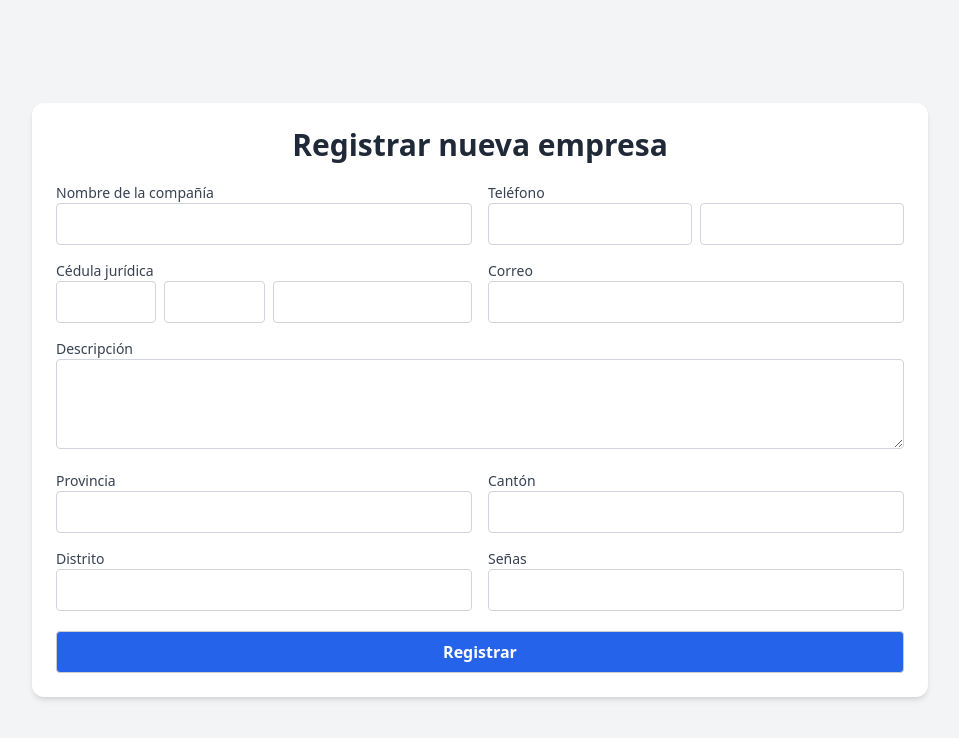
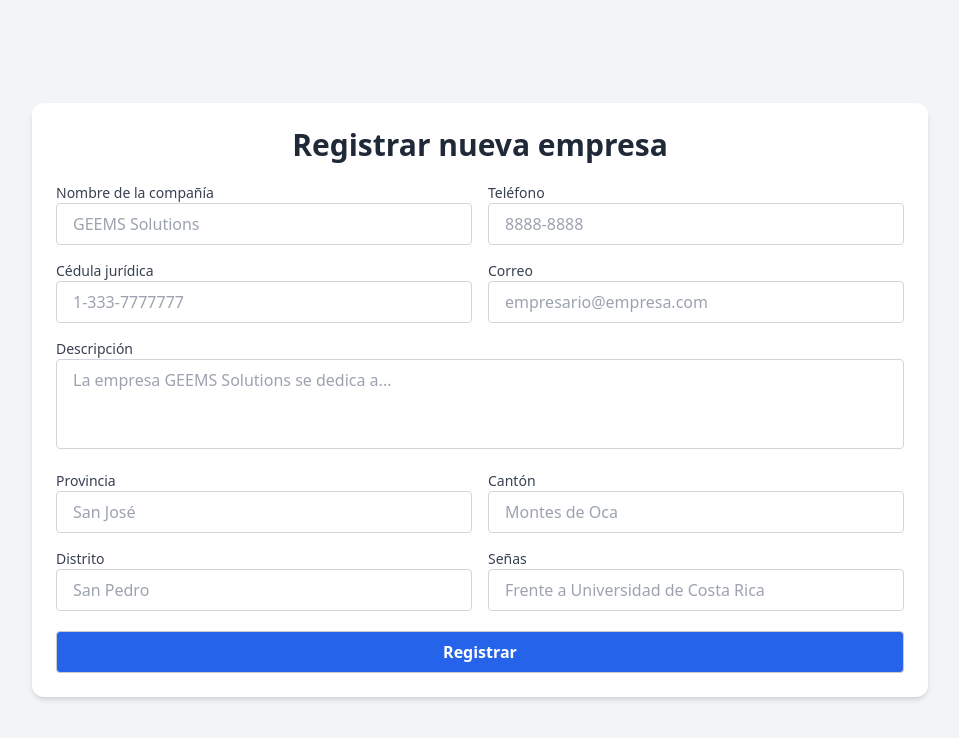
Before and after one commit to gabrielzv/GEEMS, a Vue app in the folder sprint 2/frontend/: page /registroEmpresa in a window 1280 px wide. Shown: the top 738 px of the page, without its empty margins (160-1119 px from the left). Built offline with nearby package versions, Linux system fonts and the light colour scheme.

Commit message:
Corrigiendo lo mencionado por la profesora en el sprint review, eliminando comentarios innecesarios y cambiando la manera en la que se indica al usuario la invalidez de los datos

```diff
--- a/sprint 2/frontend/src/components/RegistroEmpresa.vue
+++ b/sprint 2/frontend/src/components/RegistroEmpresa.vue
@@ -10,7 +10,6 @@
       </p>
 
       <div class="grid grid-cols-2 gap-4">
-        <!-- Nombre de la compañía -->
         <div>
           <label for="nombre" class="block text-sm font-medium text-gray-700">
             Nombre de la compañía
@@ -20,65 +19,42 @@
             id="nombre"
             v-model="empresa.nombre"
             maxlength="90"
-            placeholder=""
-            class="w-full px-4 py-2 rounded border border-gray-300 focus:outline-none focus:ring-2 focus:ring-blue-300"
+            placeholder="GEEMS Solutions"
+            :class="inputClass(errores.nombreVacio || errores.nombreDuplicado)"
           />
+          <p v-if="errores.nombreVacio" class="text-sm text-red-500 mt-1">{{ errores.nombreVacio }}</p>
+          <p v-if="errores.nombreDuplicado" class="text-sm text-red-500 mt-1">{{ errores.nombreDuplicado }}</p>
         </div>
-
-        <!-- Teléfono -->
         <div>
           <label class="block text-sm font-medium text-gray-700">
             Teléfono
           </label>
-          <div class="flex space-x-2">
           <input
             type="text"
-              v-model="telefonoParte1"
-              maxlength="4"
-              placeholder=""
-              class="w-1/2 px-4 py-2 rounded border border-gray-300 focus:outline-none focus:ring-2 focus:ring-blue-300"
+            v-model="telefono"
+            maxlength="9"
+            placeholder="8888-8888"
+            :class="inputClass(errores.telefonoFormatoInvalido || errores.telefono)"
           />
-            <input
-              type="text"
-              v-model="telefonoParte2"
-              maxlength="4"
-              placeholder=""
-              class="w-1/2 px-4 py-2 rounded border border-gray-300 focus:outline-none focus:ring-2 focus:ring-blue-300"
-            />
+          <p v-if="errores.telefonoVacio" class="text-sm text-red-500 mt-1">{{ errores.telefonoVacio }}</p>
+          <p v-if="errores.telefonoFormatoInvalido && !errores.telefonoVacio" class="text-sm text-red-500 mt-1">{{ errores.telefonoFormatoInvalido }}</p>
+
         </div>
-        </div>
-
-        <!-- Cédula jurídica -->
         <div>
           <label class="block text-sm font-medium text-gray-700">
             Cédula jurídica
           </label>
-          <div class="flex space-x-2">
           <input
             type="text"
-              v-model="cedulaParte1"
-              maxlength="1"
-              placeholder=""
-              class="w-1/4 px-4 py-2 rounded border border-gray-300 focus:outline-none focus:ring-2 focus:ring-blue-300"
+            v-model="cedula"
+            maxlength="13"
+            placeholder="1-333-7777777"
+            :class="inputClass(errores.cedulaFormatoInvalido || errores.cedulaVacio || errores.cedulaDuplicada)"
           />
-            <input
-              type="text"
-              v-model="cedulaParte2"
-              maxlength="3"
-              placeholder=""
-              class="w-1/4 px-4 py-2 rounded border border-gray-300 focus:outline-none focus:ring-2 focus:ring-blue-300"
-            />
-            <input
-              type="text"
-              v-model="cedulaParte3"
-              maxlength="7"
-              placeholder=""
-              class="w-1/2 px-4 py-2 rounded border border-gray-300 focus:outline-none focus:ring-2 focus:ring-blue-300"
-            />
+          <p v-if="errores.cedulaVacio" class="text-sm text-red-500 mt-1">{{ errores.cedulaVacio }}</p>
+          <p v-if="errores.cedulaFormatoInvalido && !errores.cedulaVacio" class="text-sm text-red-500 mt-1">{{ errores.cedulaFormatoInvalido }}</p>
+          <p v-if="errores.cedulaDuplicada" class="text-sm text-red-500 mt-1">{{ errores.cedulaDuplicada }}</p>
         </div>
-        </div>
-
-        <!-- Correo -->
         <div>
           <label for="correo" class="block text-sm font-medium text-gray-700">
             Correo
@@ -86,13 +62,13 @@
           <input
             type="email"
             id="correo"
+            :class="inputClass(errores.correoVacio || errores.correoFormatoInvalido)"
             v-model="empresa.correo"
-            placeholder=""
-            class="w-full px-4 py-2 rounded border border-gray-300 focus:outline-none focus:ring-2 focus:ring-blue-300"
+            placeholder="empresario@empresa.com"
           />
+          <p v-if="errores.correoVacio" class="text-sm text-red-500 mt-1">{{ errores.correoVacio }}</p>
+          <p v-if="errores.correoFormatoInvalido && !errores.correoVacio" class="text-sm text-red-500 mt-1">{{ errores.correoFormatoInvalido }}</p>
         </div>
-
-        <!-- Descripción -->
         <div class="col-span-2">
           <label
             for="descripcion"
@@ -103,13 +79,12 @@
           <textarea
             id="descripcion"
             v-model="empresa.descripcion"
-            placeholder=""
+            placeholder="La empresa GEEMS Solutions se dedica a..."
             rows="3"
+            maxlength="297"
             class="w-full px-4 py-2 rounded border border-gray-300 focus:outline-none focus:ring-2 focus:ring-blue-300"
           ></textarea>
         </div>
-
-        <!-- Dirección -->
         <div>
           <label for="provincia" class="block text-sm font-medium text-gray-700">
             Provincia
@@ -117,10 +92,12 @@
           <input
             type="text"
             id="provincia"
+            maxlength="30"
             v-model="empresa.direccion.provincia"
-            placeholder=""
-            class="w-full px-4 py-2 rounded border border-gray-300 focus:outline-none focus:ring-2 focus:ring-blue-300"
+            placeholder="San José"
+            :class="inputClass(errores.provinciaVacio)"
           />
+          <p v-if="errores.provinciaVacio" class="text-sm text-red-500 mt-1">{{ errores.provinciaVacio }}</p>
         </div>
 
         <div>
@@ -130,10 +107,12 @@
           <input
             type="text"
             id="canton"
+            maxlength="30"
             v-model="empresa.direccion.canton"
-            placeholder=""
-            class="w-full px-4 py-2 rounded border border-gray-300 focus:outline-none focus:ring-2 focus:ring-blue-300"
+            placeholder="Montes de Oca"
+            :class="inputClass(errores.cantonVacio)"
           />
+          <p v-if="errores.cantonVacio" class="text-sm text-red-500 mt-1">{{ errores.cantonVacio }}</p>
         </div>
 
         <div>
@@ -143,10 +122,12 @@
           <input
             type="text"
             id="distrito"
+            maxlength="30"
             v-model="empresa.direccion.distrito"
-            placeholder=""
-            class="w-full px-4 py-2 rounded border border-gray-300 focus:outline-none focus:ring-2 focus:ring-blue-300"
+            placeholder="San Pedro"
+            :class="inputClass(errores.distritoVacio)"
           />
+          <p v-if="errores.distritoVacio" class="text-sm text-red-500 mt-1">{{ errores.distritoVacio }}</p>
         </div>
 
         <div>
@@ -156,8 +137,9 @@
           <input
             type="text"
             id="senas"
+            maxlength="30"
             v-model="empresa.direccion.senas"
-            placeholder=""
+            placeholder="Frente a Universidad de Costa Rica"
             class="w-full px-4 py-2 rounded border border-gray-300 focus:outline-none focus:ring-2 focus:ring-blue-300"
           />
         </div>
@@ -165,8 +147,7 @@
 
       <button
         type="submit"
-        class="w-full bg-blue-600 hover:bg-blue-700 text-white font-semibold py-2 px-4 rounded transition-colors"
-      >
+        class="w-full bg-blue-600 hover:bg-blue-700 text-white font-semibold py-2 px-4 rounded transition-colors">
         Registrar
       </button>
     </form>
@@ -189,13 +170,24 @@ export default {
           senas: "",
         },
       },
-      cedulaParte1: "",
-      cedulaParte2: "",
-      cedulaParte3: "",
-      telefonoParte1: "",
-      telefonoParte2: "",
+      cedula: "",
+      telefono: "",
       idUsuario: null,
       cedulaPersona: null,
+      errores:{
+        nombreVacio: "",
+        telefonoVacio: "",
+        cedulaVacio: "",
+        correoVacio: "",
+        provinciaVacio: "",
+        cantonVacio: "",
+        distritoVacio: "",
+        nombreDuplicado: "",
+        cedulaDuplicada: "",
+        telefonoFormatoInvalido: "",
+        cedulaFormatoInvalido: "",
+        correoFormatoInvalido: "",
+      }
     };
   },
   created() {
@@ -212,6 +204,9 @@ export default {
   methods: {
     async validarDuplicados(nombre, cedulaJuridica) {
       try {
+        this.errores.nombreDuplicado = "";
+        this.errores.cedulaDuplicada = "";
+
         const response = await axios.get("https://localhost:7014/api/Empresa");
         const empresas = response.data;
 
@@ -224,128 +219,103 @@ export default {
         );
 
         if (nombreDuplicado) {
-          alert("El nombre de la empresa ya está registrado.");
-          return false;
+          this.errores.nombreDuplicado = "El nombre de la empresa ya está registrado.";
         }
 
         if (cedulaDuplicada) {
-          alert("La cédula jurídica ya está registrada.");
-          return false;
+          this.errores.cedulaDuplicada = "La cédula jurídica ya está registrada.";
         }
 
-        return true;
       } catch (error) {
-        console.error("Error al validar duplicados:", error);
-        alert("Ocurrió un error al validar los datos. Intente nuevamente.");
-        return false;
+        alert("Error al validar duplicados.");
       }
     },
 
+    inputClass(error) {
+      return [
+        "w-full px-4 py-2 rounded border focus:outline-none focus:ring-2",
+        error ? "border-red-500 focus:ring-red-300" : "border-gray-300 focus:ring-blue-300",
+      ];
+    },
+
     async registrarEmpresa() {
-      if (
-        !this.empresa.nombre ||
-        !this.telefonoParte1 ||
-        !this.telefonoParte2 ||
-        !this.cedulaParte1 ||
-        !this.cedulaParte2 ||
-        !this.cedulaParte3 ||
-        !this.empresa.correo ||
-        !this.empresa.direccion.provincia ||
-        !this.empresa.direccion.canton ||
-        !this.empresa.direccion.distrito
-      ) {
-        alert("Por favor, complete todos los campos obligatorios.");
+
+      this.errores.nombreVacio = this.empresa.nombre.trim() ? "" : "El nombre es obligatorio.";
+      this.errores.telefonoVacio = this.telefono.trim() ? "" : "El teléfono es obligatorio.";
+      this.errores.cedulaVacio = this.cedula.trim() ? "" : "La cédula es obligatoria.";
+      this.errores.correoVacio = this.empresa.correo.trim() ? "" : "El correo es obligatorio.";
+      this.errores.provinciaVacio = this.empresa.direccion.provincia.trim() ? "" : "La provincia es obligatoria.";
+      this.errores.cantonVacio = this.empresa.direccion.canton.trim() ? "" : "El cantón es obligatorio.";
+      this.errores.distritoVacio = this.empresa.direccion.distrito.trim() ? "" : "El distrito es obligatorio.";
+
+
+      this.errores.cedulaFormatoInvalido = "";
+      if (!/^\d{1}-\d{3}-\d{7}$/.test(this.cedula)) {
+        this.errores.cedulaFormatoInvalido = "La cédula jurídica debe tener el formato X-XXX-XXXXXXX.";
+      }
+
+      this.errores.telefonoFormatoInvalido = "";
+      if (!/^\d{4}-\d{4}$/.test(this.telefono)) {
+        this.errores.telefonoFormatoInvalido = "El teléfono debe tener el formato XXXX-XXXX y contener solo números.";
+      }
+
+      this.errores.correoFormatoInvalido = "";
+      if (!/^[^\s@]+@[^\s@]+\.[^\s@]+$/.test(this.empresa.correo)) {
+        this.errores.correoFormatoInvalido = "Por favor, ingrese un correo electrónico válido como ejemplo@correo.com";
+      }
+
+      await this.validarDuplicados(
+        this.empresa.nombre,
+        this.cedula
+      );
+
+      let not_valid = (this.errores.nombreVacio ||
+        this.errores.telefonoVacio ||
+        this.errores.cedulaVacio ||
+        this.errores.correoVacio ||
+        this.errores.provinciaVacio ||
+        this.errores.cantonVacio ||
+        this.errores.distritoVacio ||
+        this.errores.nombreDuplicado ||
+        this.errores.cedulaDuplicada ||
+        this.errores.telefonoFormatoInvalido ||
+        this.errores.cedulaFormatoInvalido ||
+        this.errores.correoFormatoInvalido);
+
+      if (not_valid) {
         return;
       }
 
-      const cedulaJuridica = `${this.cedulaParte1}-${this.cedulaParte2}-${this.cedulaParte3}`;
-      const telefono = `${this.telefonoParte1}-${this.telefonoParte2}`;
-
-      // Validar formato de cédula jurídica
-      if (!/^\d{1}-\d{3}-\d{7}$/.test(cedulaJuridica)) {
-        alert("La cédula jurídica debe tener el formato X-XXX-XXXXXXX.");
-        console.error(
-          "Error: La cédula jurídica no tiene el formato correcto:",
-          cedulaJuridica
-        );
-        return;
-      }
-
-      // Validar formato de teléfono
-      if (!/^\d{4}-\d{4}$/.test(telefono)) {
-        alert("El teléfono debe tener el formato XXXX-XXXX y contener solo números.");
-        console.error("Error: El teléfono no tiene el formato correcto:", telefono);
-        return;
-      }
-
-      // Validar formato de correo electrónico
-      const emailRegex = /^[^\s@]+@[^\s@]+\.[^\s@]+$/;
-      if (!emailRegex.test(this.empresa.correo)) {
-        alert("Por favor, ingrese un correo electrónico válido.");
-        console.error("Error: El correo no tiene el formato correcto:", this.empresa.correo);
-        return;
-      }
-
-      // Validar duplicados antes de enviar los datos
-      const esValido = await this.validarDuplicados(
-        this.empresa.nombre,
-        cedulaJuridica
-      );
-      if (!esValido) {
-        return;
-      }
-
-      // Si los campos opcionales están vacíos, enviar un string vacío
-      const descripcion = this.empresa.descripcion || "";
-      const senas = this.empresa.direccion.senas || "";
-
       const empresaPayload = {
-        cedulaJuridica: cedulaJuridica,
+        cedulaJuridica: this.cedula,
         nombre: this.empresa.nombre,
-        descripcion: descripcion,
-        telefono: telefono,
+        descripcion: this.empresa.descripcion,
+        telefono: this.telefono,
         correo: this.empresa.correo,
         provincia: this.empresa.direccion.provincia,
         canton: this.empresa.direccion.canton,
         distrito: this.empresa.direccion.distrito,
-        senas: senas,
+        senas: this.empresa.direccion.senas,
       };
 
-      console.log("Datos enviados al backend:", empresaPayload);
-
-      // imprimir los datos que llegaron por query
-      console.log("Datos del dueno:", {
-        id: this.idUsuario,
-        cedulaPersona: this.cedulaPersona,
-        cedulaEmpresa: cedulaJuridica,
-      });
-
       try {
-        const response = await axios.post(
+        await axios.post(
           "https://localhost:7014/api/SetEmpresa/crearEmpresa",
           empresaPayload
         );
-        console.log("Respuesta del servidor:", response.data);
-
         try {
-          const responseDuenoEmpresa = await axios.post("https://localhost:7014/api/Register/duenoempresa", {
+          await axios.post("https://localhost:7014/api/Register/duenoempresa", {
             id: this.idUsuario,
             cedulaPersona: this.cedulaPersona,
-            cedulaEmpresa: cedulaJuridica,
+            cedulaEmpresa: this.cedula,
           });
-          console.log("Respuesta de dueño de empresa:", responseDuenoEmpresa.data);
           alert("Dueño de empresa y empresa registrados exitosamente.");
 
           this.$router.push("/login");
         } catch (error) {
-          console.error("Error al registrar al dueño de la empresa:", error.response?.data || error.message);
           alert("Ocurrió un error al registrar al dueño de la empresa.");
         }
       } catch (error) {
-        console.error(
-          "Error al registrar la empresa:",
-          error.response?.data || error.message
-        );
         alert("Ocurrió un error al registrar la empresa.");
       }
     },
@@ -354,4 +324,8 @@ export default {
 </script>
 
 <style scoped>
+  /* Quita el resize de la descripción */
+  textarea {
+    resize: none;
+  }
 </style>
```
Also changed, not shown: 1 other file (tests, documents, lock files or other folders). Lines whose indentation alone changed are shown as unchanged.
